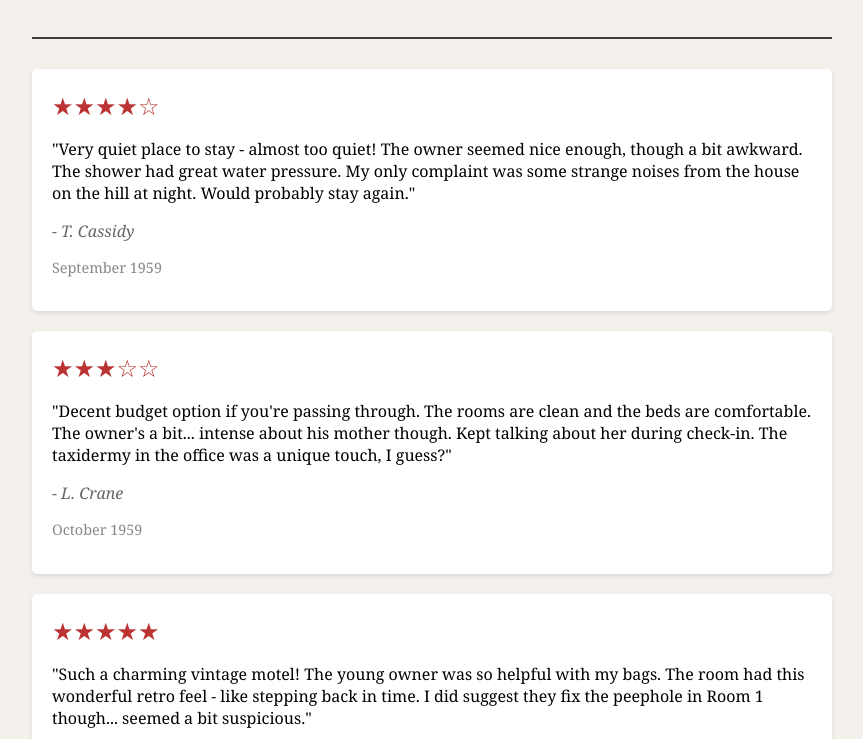
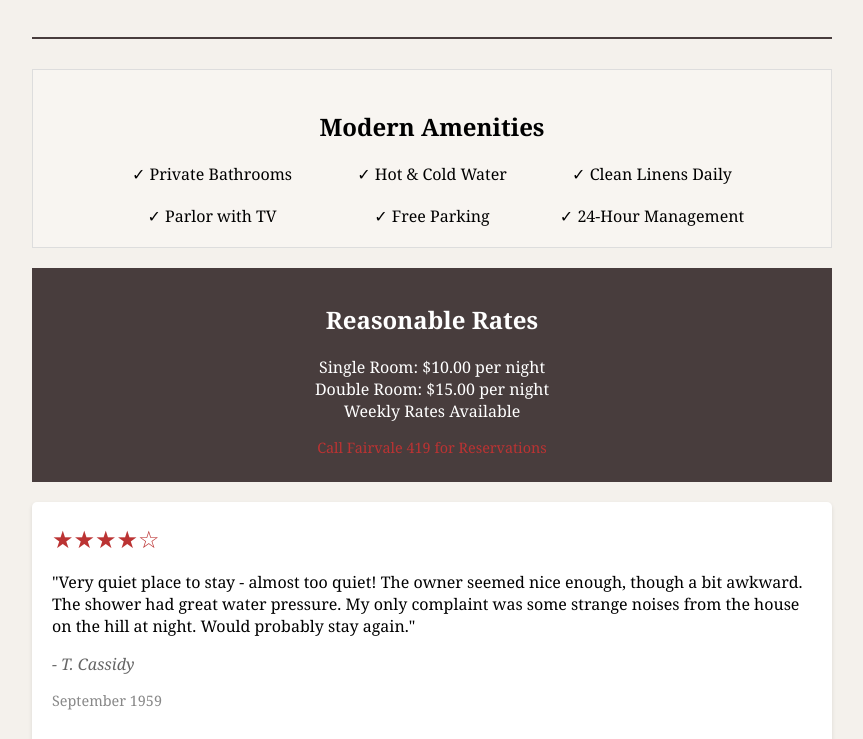
Before and after one commit to dbastin/bates, a plain HTML site: page index.html in a window 1280 px wide. Shown: the part 638-1377 px from the top of the page, without its empty margins (208-1071 px from the left). Drawn offline with Linux system fonts and the light colour scheme.

Commit message:
Amenities.

```diff
--- a/index.html
+++ b/index.html
@@ -33,6 +33,23 @@
             object-fit: cover;
             max-width: 100%;
         }
+        .amenities {
+            background: #f8f5f1;
+            padding: 20px;
+            margin: 20px 0;
+            border: 1px solid #ddd;
+            text-align: center;
+        }
+        .amenities-list {
+            display: flex;
+            justify-content: center;
+            flex-wrap: wrap;
+            gap: 20px;
+            margin-top: 10px;
+        }
+        .amenities-item {
+            flex: 0 1 200px;
+        }
         .review {
             background: white;
             padding: 20px;
@@ -54,6 +71,26 @@
             color: #888;
             font-size: 0.9em;
         }
+        .rates {
+            background: #483d3d;
+            color: white;
+            padding: 15px;
+            margin: 20px 0;
+            text-align: center;
+        }
+        .footer {
+            text-align: center;
+            margin-top: 40px;
+            padding-top: 20px;
+            border-top: 2px solid #483d3d;
+            font-style: italic;
+            color: #666;
+        }
+        .notice {
+            font-size: 0.9em;
+            color: #b33;
+            margin: 10px 0;
+        }
     </style>
 </head>
 <body>
@@ -67,6 +104,28 @@
             <img src="Bates Motel.png" alt="Bates Motel Exterior">
         </div>
     </div>
+
+    <div class="amenities">
+        <h2>Modern Amenities</h2>
+        <div class="amenities-list">
+            <div class="amenities-item">✓ Private Bathrooms</div>
+            <div class="amenities-item">✓ Hot & Cold Water</div>
+            <div class="amenities-item">✓ Clean Linens Daily</div>
+            <div class="amenities-item">✓ Parlor with TV</div>
+            <div class="amenities-item">✓ Free Parking</div>
+            <div class="amenities-item">✓ 24-Hour Management</div>
+        </div>
+    </div>
+
+    <div class="rates">
+        <h2>Reasonable Rates</h2>
+        <p>Single Room: $10.00 per night<br>
+        Double Room: $15.00 per night<br>
+        Weekly Rates Available</p>
+        <p class="notice">Call Fairvale 419 for Reservations</p>
+    </div>
+
+    <!-- Previous reviews section -->
     <div class="review">
         <div class="rating">★★★★☆</div>
         <p>"Very quiet place to stay - almost too quiet! The owner seemed nice enough, though a bit awkward. The shower had great water pressure. My only complaint was some strange noises from the house on the hill at night. Would probably stay again."</p>
@@ -94,5 +153,11 @@
         <p class="author">- S. Loomis</p>
         <p class="date">December 1959</p>
     </div>
+
+    <div class="footer">
+        <p>"A boy's best friend is his mother" - Norman Bates, Proprietor</p>
+        <p>Member of California Motel Association<br>
+        Under New Management Since 1959</p>
+    </div>
 </body>
 </html>
```
